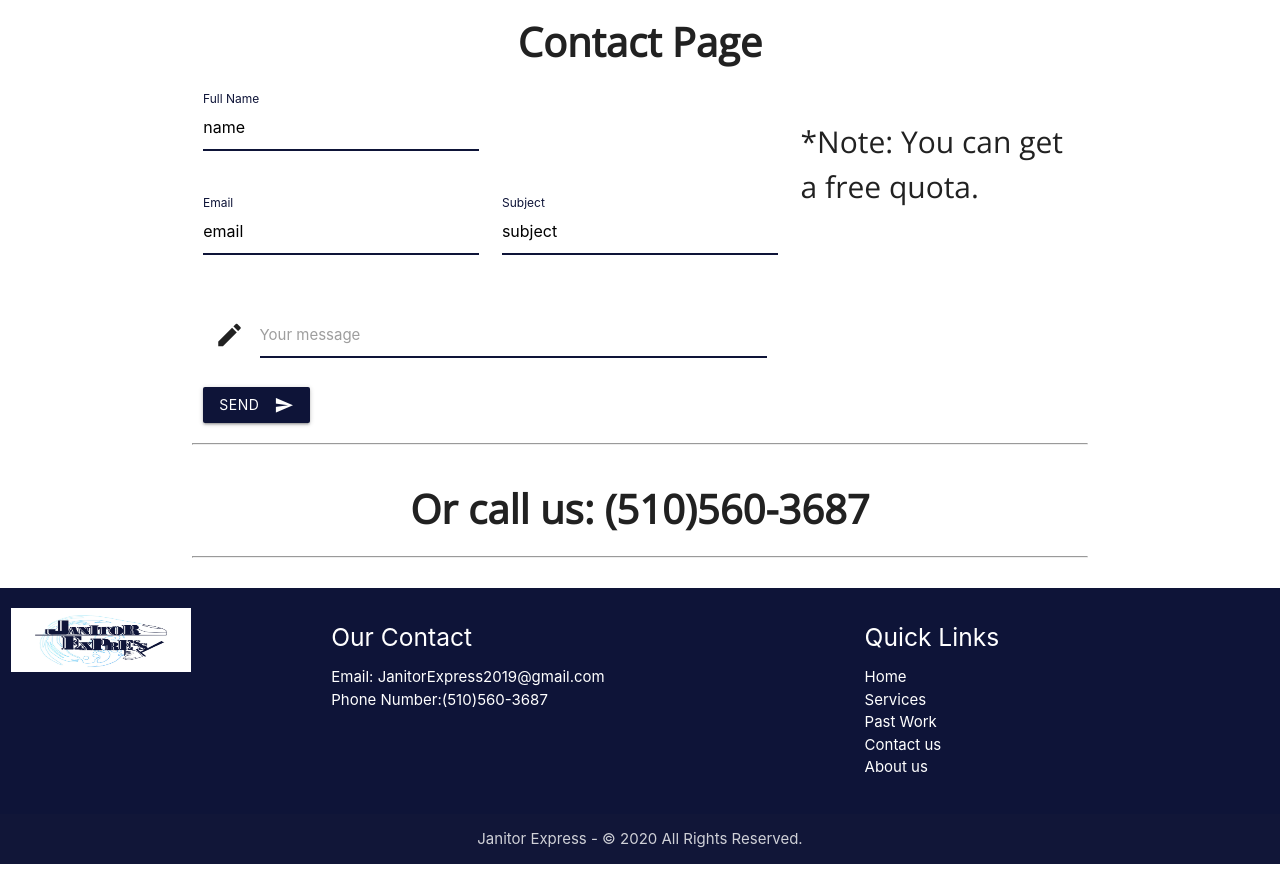
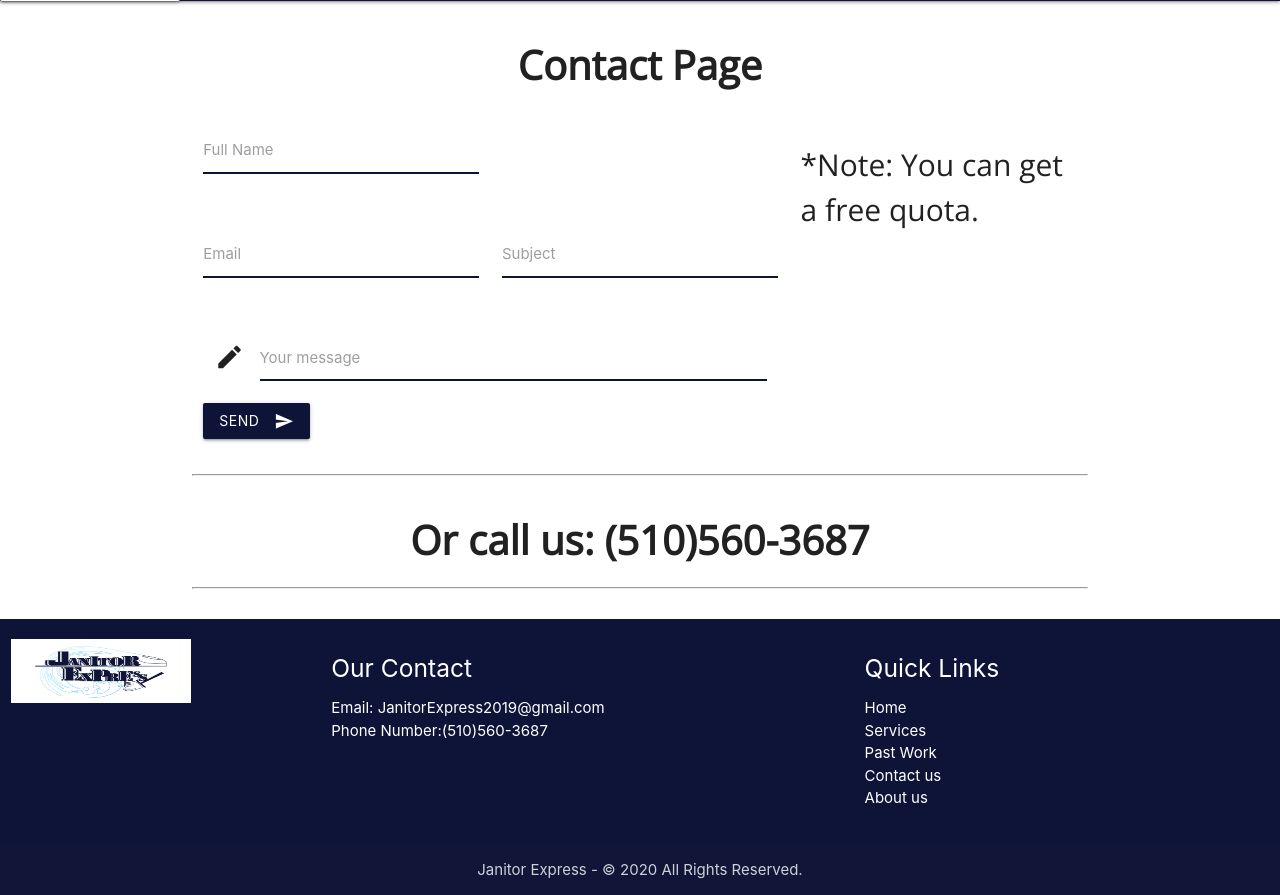
Before and after one commit to AndresF97/webpage, a PHP site: page /contact.php in a window 1280 px wide. Shown: the part 86-981 px from the top of the page. Before the commit the page ends 950 px from the top, so only its background shows below. Run offline with PHP 8.4, Linux system fonts and the light colour scheme; data that the repository does not hold is empty; some libraries are stand-ins or nearby versions.

Commit message:
index.php recieves info

```diff
--- a/public/contact.php
+++ b/public/contact.php
@@ -56,26 +56,26 @@
                 <form class="col l8 m8 s8" action="<?= $_SERVER['PHP_SELF'];?>" method="POST">
                   <div class="row">
                     <div class="input-field col s6">
-                      <input id="full_name" type="text" name="name" value="<?= name ?>"class="validate">
+                      <input id="full_name" type="text" name="name" class="validate">
                       <label for="full_name">Full Name</label>
                     </div>
                   </div>
                   <div class="row">
                     <div class="input-field col s6">
-                      <input id="email" type="email" name="email" value="<?= email ?>" class="validate">
+                      <input id="email" type="email" name="email" class="validate">
                       <label for="email">Email</label>
                     </div>
                     <div class="input-field col s6">
-                        <input id="subject" type="text" name="subject" value="<?= subject?>" class="validate">
+                        <input id="subject" type="text" name="subject" class="validate">
                         <label for="subject">Subject</label>
                       </div>
                   </div>
                   <div class="input-field col s12">
                     <i class="material-icons prefix">mode_edit</i>
-                    <textarea id="icon_prefix2" class="materialize-textarea" name="message" value="<?= message?>"></textarea>
+                    <textarea id="icon_prefix2" class="materialize-textarea" name="message"></textarea>
                     <label for="icon_prefix2">Your message</label>
                   </div>
-                  <button class="btn waves-effect waves-light" type="submit" id="send" name="submit">Send
+                  <button class="btn waves-effect waves-light" type="submit" name="submit">Send
                     <i class="material-icons right">send</i>
                   </button>
                 </form>
```
Also changed, not shown: public/assets/js/index.js, public/assets/php/index.php.
